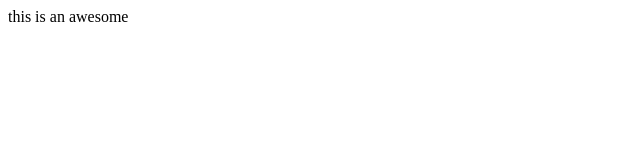
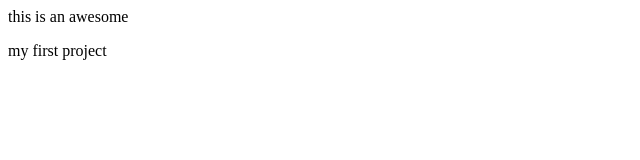
Before and after one commit to fayajahmmad/Testproject, a plain HTML site: page index.html in a window 1280 px wide. Shown: the full height of the page, 0-640 px from the left. Drawn offline with Linux system fonts and the light colour scheme.

Commit message:
my  first commit

```diff
--- a/index.html
+++ b/index.html
@@ -1,4 +1,7 @@
 <html>
 <title> samppple webssite </title>
 <head> this is an awesome </head>
+<body>
+    <p> my first project</p>
+</body>
 </html>
```
